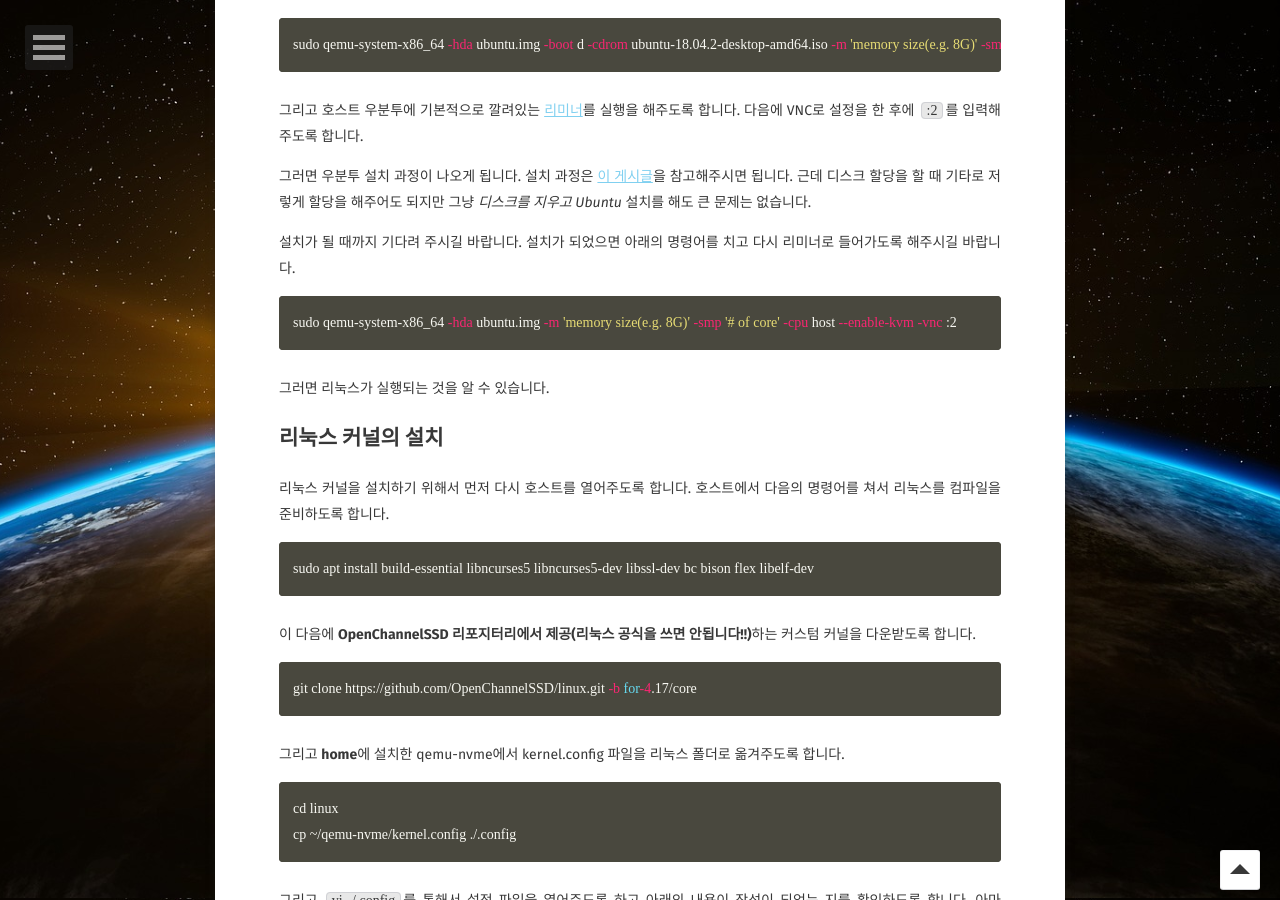
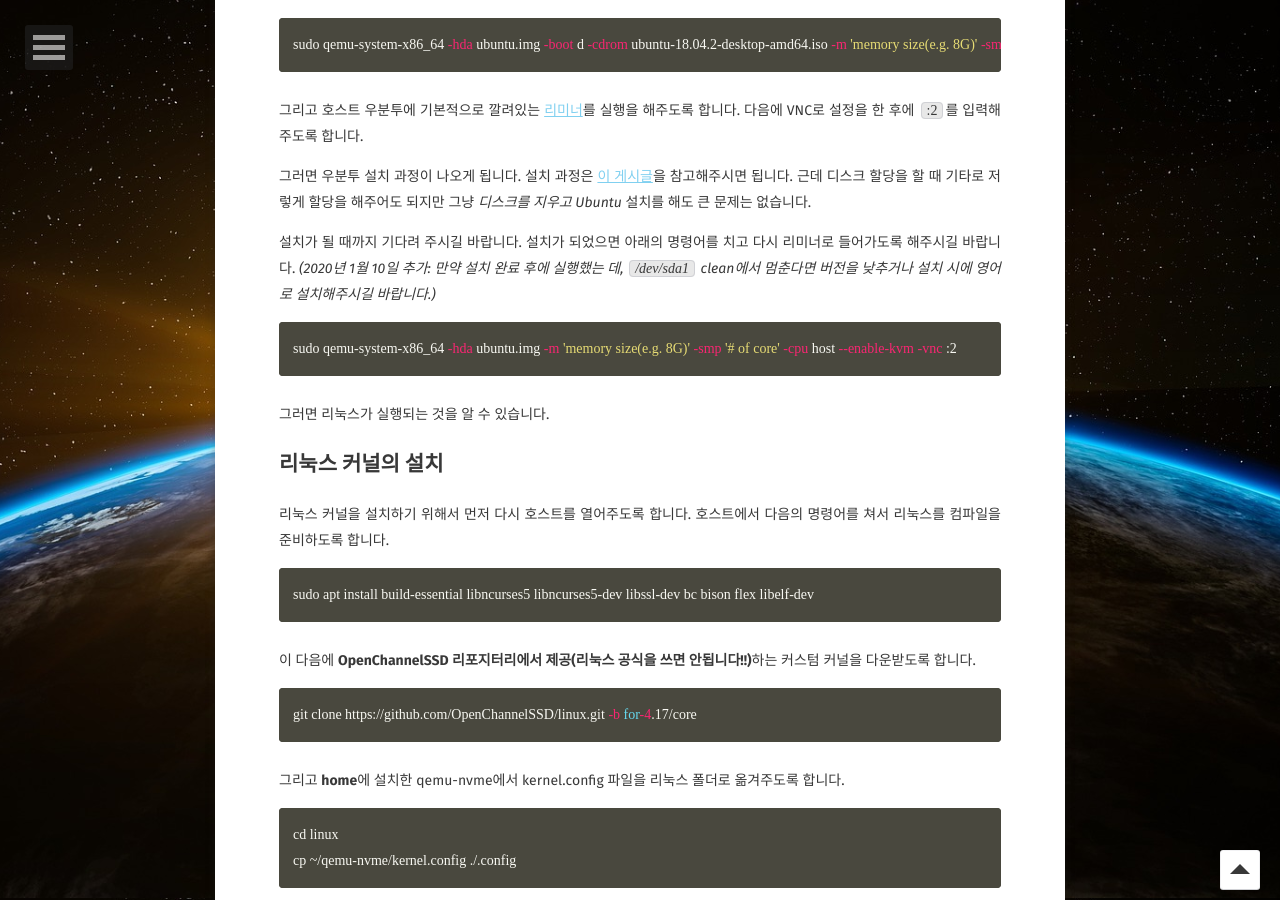
Before and after one commit to BlaCkinkGJ/blackinkgj.github.io, a Jekyll site: the page built from _posts/2019-Private/2019-05-06-installation-qemu-nvme.md, in a window 1280 px wide and 900 px high, scrolled down 1802 px. Built offline with Jekyll 4.4.1, drawn with Linux system fonts in a browser that asks for light colours; some web fonts are replaced; comment, search, counter and statistics services are not loaded.

Commit message:
Update 2019-05-06-installation-qemu-nvme.md

````diff
--- a/_posts/2019-Private/2019-05-06-installation-qemu-nvme.md
+++ b/_posts/2019-Private/2019-05-06-installation-qemu-nvme.md
@@ -74,7 +74,7 @@ sudo qemu-system-x86_64 -hda ubuntu.img -boot d -cdrom ubuntu-18.04.2-desktop-am
 
 그러면 우분투 설치 과정이 나오게 됩니다. 설치 과정은 [이 게시글](https://blog.inidog.com/p/201809161770)을 참고해주시면 됩니다. 근데 디스크 할당을 할 때 기타로 저렇게 할당을 해주어도 되지만 그냥 *디스크를 지우고 Ubuntu* 설치를 해도 큰 문제는 없습니다.
 
-설치가 될 때까지 기다려 주시길 바랍니다. 설치가 되었으면 아래의 명령어를 치고 다시 리미너로 들어가도록 해주시길 바랍니다.
+설치가 될 때까지 기다려 주시길 바랍니다. 설치가 되었으면 아래의 명령어를 치고 다시 리미너로 들어가도록 해주시길 바랍니다. *(2020년 1월 10일 추가: 만약 설치 완료 후에 실행했는 데, `/dev/sda1` clean에서 멈춘다면 버전을 낮추거나 설치 시에 영어로 설치해주시길 바랍니다.)*
 
 ```bash
 sudo qemu-system-x86_64 -hda ubuntu.img -m 'memory size(e.g. 8G)' -smp '# of core' -cpu host --enable-kvm -vnc :2
````
